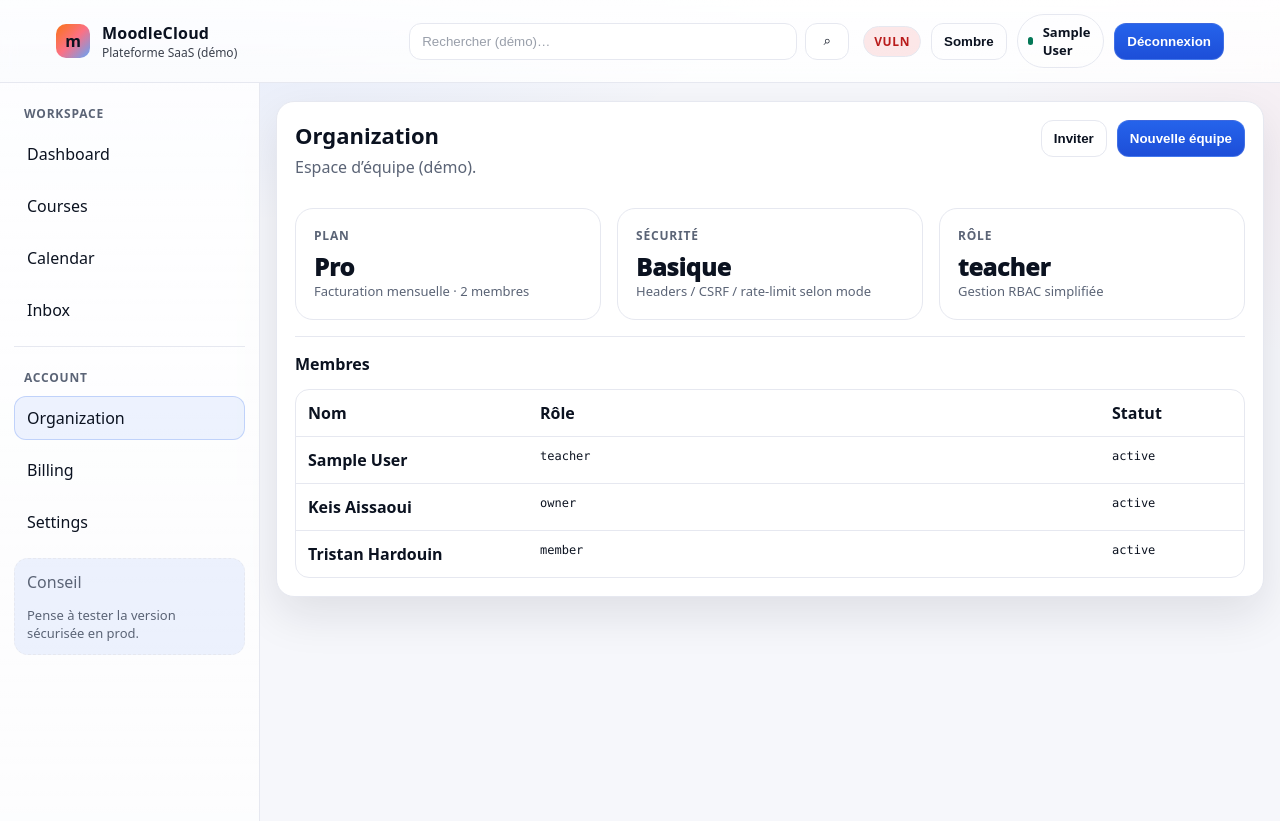
After one commit to Security-Si/CYBER-PROJECT, a Flask app: page /org in a window 1280 px wide. The commit adds this page. Run offline with Flask 3, Linux system fonts and the light colour scheme; the visitor is signed in with stand-in values (Sample User, id 1).

Commit message:
SaaS-style UI and pages

```diff
--- a/app/routes.py
+++ b/app/routes.py
@@ -297,6 +297,65 @@
         q_display = Markup(q)
     return render_template("search.html", q=q, q_display=q_display)
 
+
+@bp.get("/org")
+@login_required
+def org():
+    return render_template("org.html")
+
+
+@bp.route("/settings", methods=["GET", "POST"])
+@login_required
+def settings():
+    db = get_db()
+    user_id = int(session["user_id"])
+    saved = False
+
+    if request.method == "POST":
+        # Paramètres UI (démo): stockés en session.
+        tz = (request.form.get("timezone") or "").strip()
+        digest = (request.form.get("digest") or "off").strip()
+        if is_secure_mode():
+            if tz and len(tz) > 64:
+                abort(400)
+        session["pref_timezone"] = tz
+        session["pref_digest"] = digest
+        saved = True
+
+        # Paramètres profil (réutilise la table users, sans changer le flow existant).
+        display_name = (request.form.get("display_name") or "").strip()
+        bio = request.form.get("bio") or ""
+        if display_name or bio:
+            if is_secure_mode():
+                if display_name and len(display_name) > 40:
+                    abort(400)
+                if len(bio) > 800:
+                    abort(400)
+            db.execute(
+                "UPDATE users SET display_name = COALESCE(NULLIF(?, ''), display_name), bio = COALESCE(?, bio) WHERE id = ?",
+                (display_name, bio, user_id),
+            )
+            db.commit()
+            if display_name:
+                session["display_name"] = display_name
+
+    user = db.execute(
+        "SELECT username, role, display_name, bio FROM users WHERE id = ?",
+        (user_id,),
+    ).fetchone()
+
+    bio = user["bio"]
+    if not is_secure_mode():
+        bio = Markup(bio)
+
+    return render_template("settings.html", user=user, bio=bio, saved=saved)
+
+
+@bp.get("/billing")
+@login_required
+def billing():
+    return render_template("billing.html")
+
 @bp.get("/admin/users")
 @login_required
 def admin_users():
--- a/app/static/moodle.css
+++ b/app/static/moodle.css
@@ -122,6 +122,14 @@
   padding: 14px;
 }
 .nav { display: grid; gap: 8px; }
+.nav__group{
+  color: var(--muted);
+  font-size: 12px;
+  font-weight: 900;
+  letter-spacing: 0.8px;
+  text-transform: uppercase;
+  padding: 8px 10px 2px;
+}
 .nav__item {
   display: flex;
   align-items: center;
@@ -152,6 +160,14 @@
 .card--flat { box-shadow: none; }
 .card__header { margin-bottom: 12px; }
 .card--auth, .card--info { max-width: 520px; }
+
+.header{
+  display:flex;
+  align-items:flex-start;
+  justify-content:space-between;
+  gap:12px;
+}
+.header__actions{display:flex;align-items:center;gap:10px;flex-wrap:wrap}
 
 .h1 { margin: 0 0 6px; font-size: 22px; }
 .h2 { margin: 12px 0 8px; font-size: 16px; }
@@ -190,6 +206,8 @@
 .btn--ghost { background: transparent; color: var(--text); border: 1px solid var(--border); }
 .btn--full { width: 100%; margin-top: 12px; }
 .btn:hover { filter: brightness(1.04); }
+
+.btn:active{ transform: translateY(1px); }
 
 .search { display: flex; width: 100%; gap: 8px; }
 .search__input { flex: 1; }
--- a/app/templates/agenda.html
+++ b/app/templates/agenda.html
@@ -1,10 +1,10 @@
 {% extends "base.html" %}
-{% block title %}Agenda — Moodle{% endblock %}
+{% block title %}Calendar — MoodleCloud{% endblock %}
 
 {% block content %}
   <div class="split">
     <section class="card">
-      <h1 class="h1">Agenda de cours</h1>
+      <h1 class="h1">Calendar</h1>
       <p class="muted">Planning simplifié (données simulées).</p>
 
       <div class="table">
@@ -29,7 +29,7 @@
     </section>
 
     <section class="card">
-      <h2 class="h2">Notes personnelles</h2>
+      <h2 class="h2">Notes</h2>
       <p class="muted">Ajoutez une note (visible uniquement par votre compte).</p>
 
       <form method="post" action="{{ url_for('main.agenda') }}">
--- a/app/templates/base.html
+++ b/app/templates/base.html
@@ -9,11 +9,11 @@
   <body class="{{ 'layout-auth' if not session.get('user_id') else 'layout-app' }}">
     <header class="topbar">
       <div class="topbar__inner">
-        <a class="brand" href="{{ url_for('main.index') }}">
+        <a class="brand" href="{{ url_for('main.dashboard') if session.get('user_id') else url_for('main.index') }}">
           <div class="brand__logo">m</div>
           <div class="brand__text">
-            <div class="brand__name">Moodle</div>
-            <div class="brand__sub">Façade simplifiée (Cyber Challenge)</div>
+            <div class="brand__name">MoodleCloud</div>
+            <div class="brand__sub">Plateforme SaaS (démo)</div>
           </div>
         </a>
 
@@ -53,11 +53,16 @@
         <aside class="sidebar">
           <nav class="nav">
             {% set p = request.path %}
-            <a class="nav__item {{ 'nav__item--active' if p.startswith('/dashboard') else '' }}" href="{{ url_for('main.dashboard') }}">Tableau de bord</a>
-            <a class="nav__item {{ 'nav__item--active' if p.startswith('/agenda') else '' }}" href="{{ url_for('main.agenda') }}">Agenda</a>
-            <a class="nav__item {{ 'nav__item--active' if p.startswith('/courses') else '' }}" href="{{ url_for('main.courses') }}">Cours</a>
-            <a class="nav__item {{ 'nav__item--active' if p.startswith('/messages') else '' }}" href="{{ url_for('main.messages') }}">Messages</a>
+            <div class="nav__group">Workspace</div>
+            <a class="nav__item {{ 'nav__item--active' if p.startswith('/dashboard') else '' }}" href="{{ url_for('main.dashboard') }}">Dashboard</a>
+            <a class="nav__item {{ 'nav__item--active' if p.startswith('/courses') else '' }}" href="{{ url_for('main.courses') }}">Courses</a>
+            <a class="nav__item {{ 'nav__item--active' if p.startswith('/agenda') else '' }}" href="{{ url_for('main.agenda') }}">Calendar</a>
+            <a class="nav__item {{ 'nav__item--active' if p.startswith('/messages') else '' }}" href="{{ url_for('main.messages') }}">Inbox</a>
             <div class="nav__sep"></div>
+            <div class="nav__group">Account</div>
+            <a class="nav__item {{ 'nav__item--active' if p.startswith('/org') else '' }}" href="{{ url_for('main.org') }}">Organization</a>
+            <a class="nav__item {{ 'nav__item--active' if p.startswith('/billing') else '' }}" href="{{ url_for('main.billing') }}">Billing</a>
+            <a class="nav__item {{ 'nav__item--active' if p.startswith('/settings') else '' }}" href="{{ url_for('main.settings') }}">Settings</a>
           </nav>
           <div class="sidebar__hint">
             <div class="muted">Conseil</div>
--- /dev/null
+++ b/app/templates/org.html
@@ -0,0 +1,61 @@
+{% extends "base.html" %}
+{% block title %}Organization — MoodleCloud{% endblock %}
+
+{% block content %}
+  <section class="card">
+    <div class="header">
+      <div>
+        <h1 class="h1">Organization</h1>
+        <p class="muted">Espace d’équipe (démo).</p>
+      </div>
+      <div class="header__actions">
+        <button class="btn btn--ghost" type="button">Inviter</button>
+        <button class="btn" type="button">Nouvelle équipe</button>
+      </div>
+    </div>
+
+    <div class="grid3 mt16">
+      <div class="card card--flat">
+        <div class="kpi__label">Plan</div>
+        <div class="kpi__value">Pro</div>
+        <div class="small">Facturation mensuelle · 2 membres</div>
+      </div>
+      <div class="card card--flat">
+        <div class="kpi__label">Sécurité</div>
+        <div class="kpi__value">{{ 'Durci' if APP_MODE=='secure' else 'Basique' }}</div>
+        <div class="small">Headers / CSRF / rate-limit selon mode</div>
+      </div>
+      <div class="card card--flat">
+        <div class="kpi__label">Rôle</div>
+        <div class="kpi__value">{{ session.get('role') or 'user' }}</div>
+        <div class="small">Gestion RBAC simplifiée</div>
+      </div>
+    </div>
+
+    <div class="hr"></div>
+
+    <h2 class="h2">Membres</h2>
+    <div class="table mt14">
+      <div class="table__row table__head">
+        <div>Nom</div>
+        <div>Rôle</div>
+        <div>Statut</div>
+      </div>
+      <div class="table__row">
+        <div class="strong">{{ session.get('display_name') or session.get('username') }}</div>
+        <div class="mono">{{ session.get('role') }}</div>
+        <div class="mono">active</div>
+      </div>
+      <div class="table__row">
+        <div class="strong">Keis Aissaoui</div>
+        <div class="mono">owner</div>
+        <div class="mono">active</div>
+      </div>
+      <div class="table__row">
+        <div class="strong">Tristan Hardouin</div>
+        <div class="mono">member</div>
+        <div class="mono">active</div>
+      </div>
+    </div>
+  </section>
+{% endblock %}
--- a/app/templates/profile.html
+++ b/app/templates/profile.html
@@ -1,10 +1,10 @@
 {% extends "base.html" %}
-{% block title %}Profil — Moodle{% endblock %}
+{% block title %}Profile — MoodleCloud{% endblock %}
 
 {% block content %}
   <div class="grid2">
     <section class="card">
-      <h1 class="h1">Profil</h1>
+      <h1 class="h1">Profile</h1>
       <p class="muted">@{{ user.username }} — rôle: <code>{{ user.role }}</code></p>
 
       <div class="hr"></div>
```
Also changed, not shown: app/templates/billing.html (added, +51 -0 lines), app/templates/course_detail.html (+9 -2 lines), app/templates/courses.html (+10 -3 lines), app/templates/dashboard.html (+13 -5 lines), app/templates/messages.html (+10 -3 lines), app/templates/settings.html (added, +55 -0 lines), README.md.
